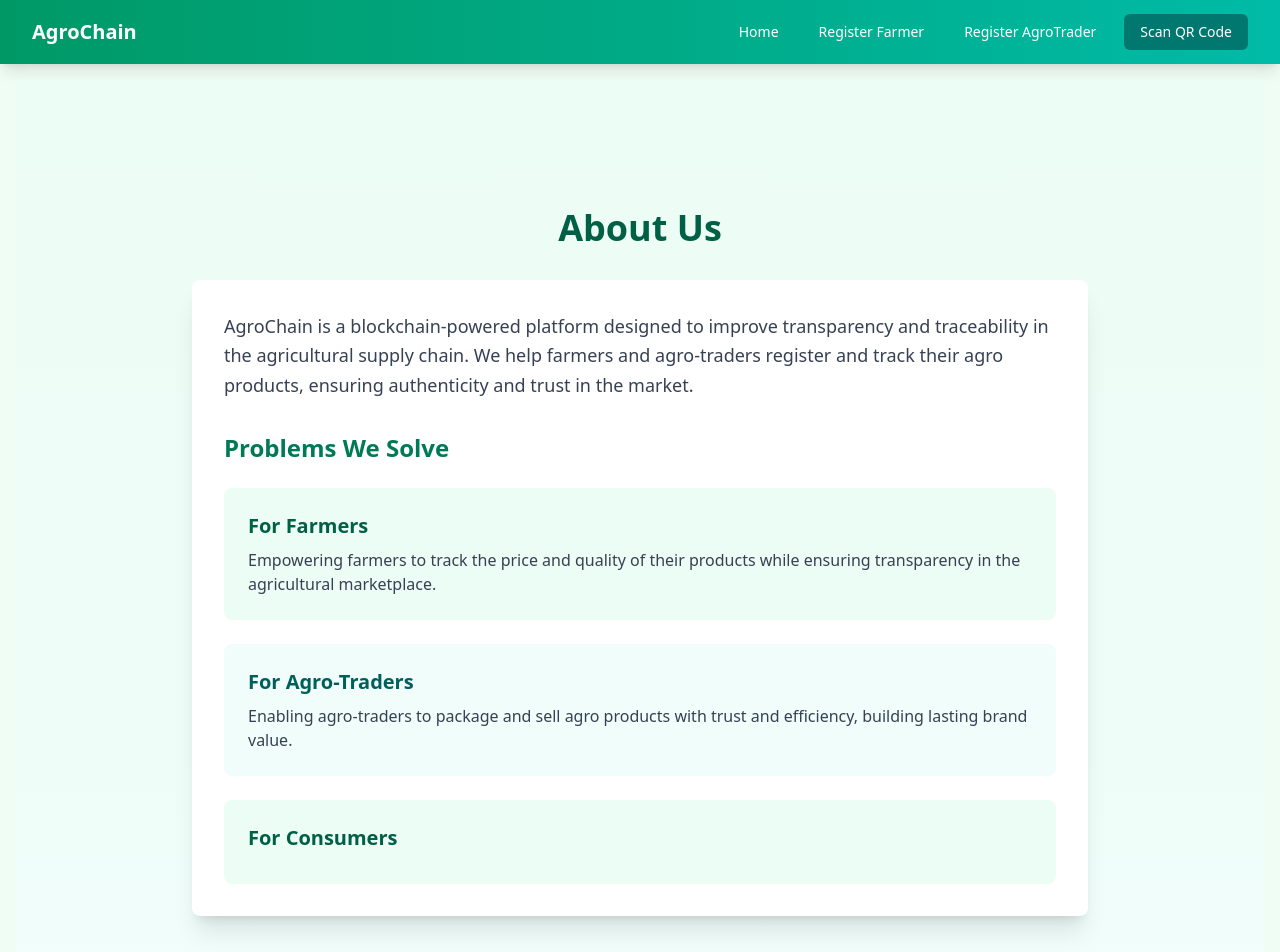
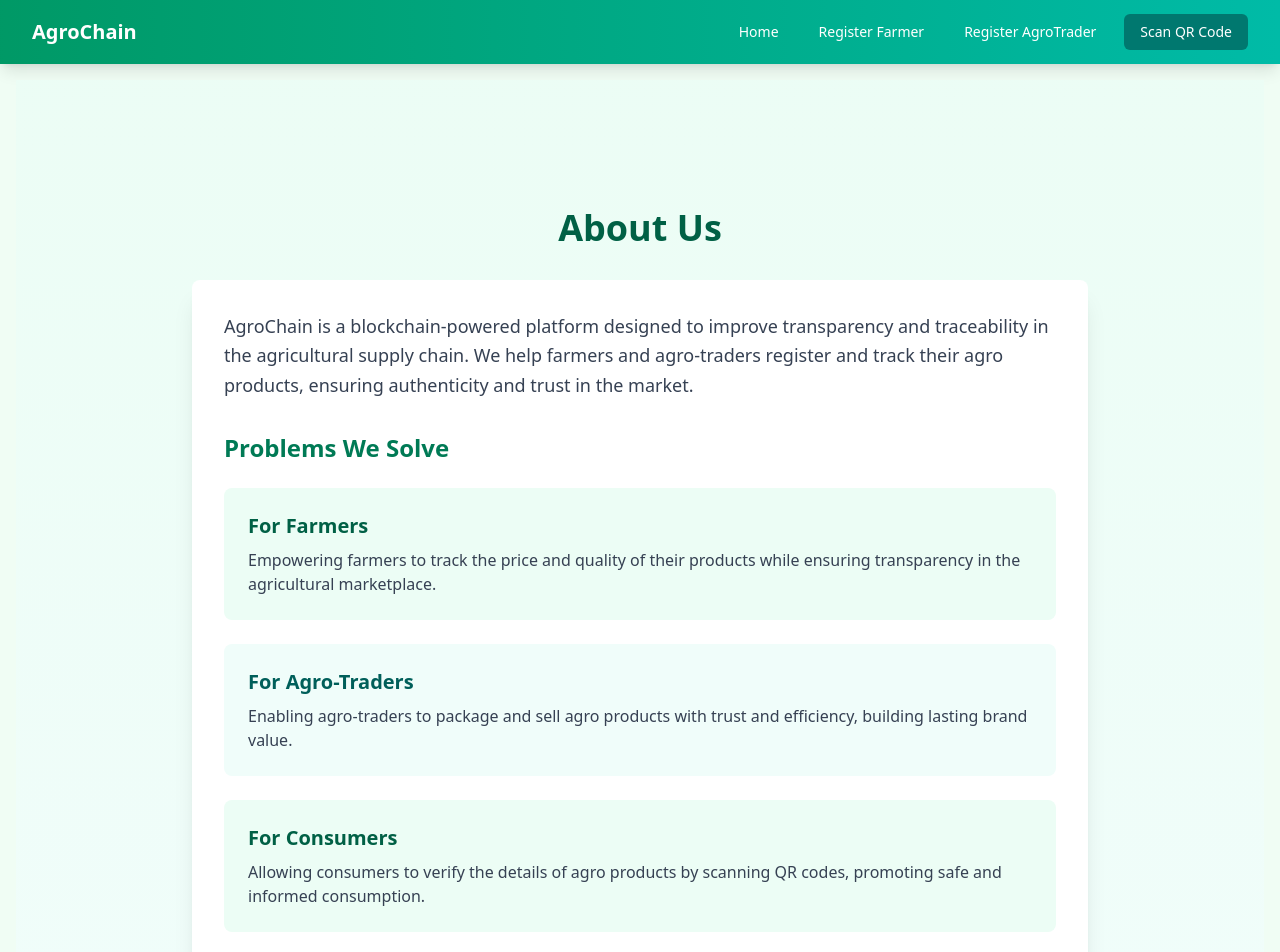
Before and after one commit to nayakOPS/Agrotrace-blockchain-based-agro-product-tracing-system, a React (Vite) app in the folder frontend-agrotrace/: page / in a window 1280 px wide. Shown: the top 952 px of the page. Built offline with nearby package versions, Linux system fonts and the light colour scheme.

Commit message:
removed comments

```diff
--- a/frontend-agrotrace/src/pages/AboutUs.jsx
+++ b/frontend-agrotrace/src/pages/AboutUs.jsx
@@ -29,10 +29,8 @@ export const AboutUs = () => {
               <div className="bg-emerald-50 p-6 rounded-lg">
                 <h4 className="text-xl font-semibold text-emerald-800 mb-2">For Consumers</h4>
                 <p className="text-gray-700">
-                  {/* Allowing consumers to verify the details of agro products by scanning
-                  QR codes, promoting safe and informed consumption. */}
-
-                  {/* here is bug fixed */}
+                  Allowing consumers to verify the details of agro products by scanning
+                  QR codes, promoting safe and informed consumption.
                 </p>
               </div>
             </div>
--- a/frontend-agrotrace/src/pages/Home.jsx
+++ b/frontend-agrotrace/src/pages/Home.jsx
@@ -9,7 +9,6 @@ function Home() {
       <div className="p-4">
         <AboutUs />
         <ContactUs />
-        {/* coded by prajwal */}
       </div>
     </div>
   );
```
